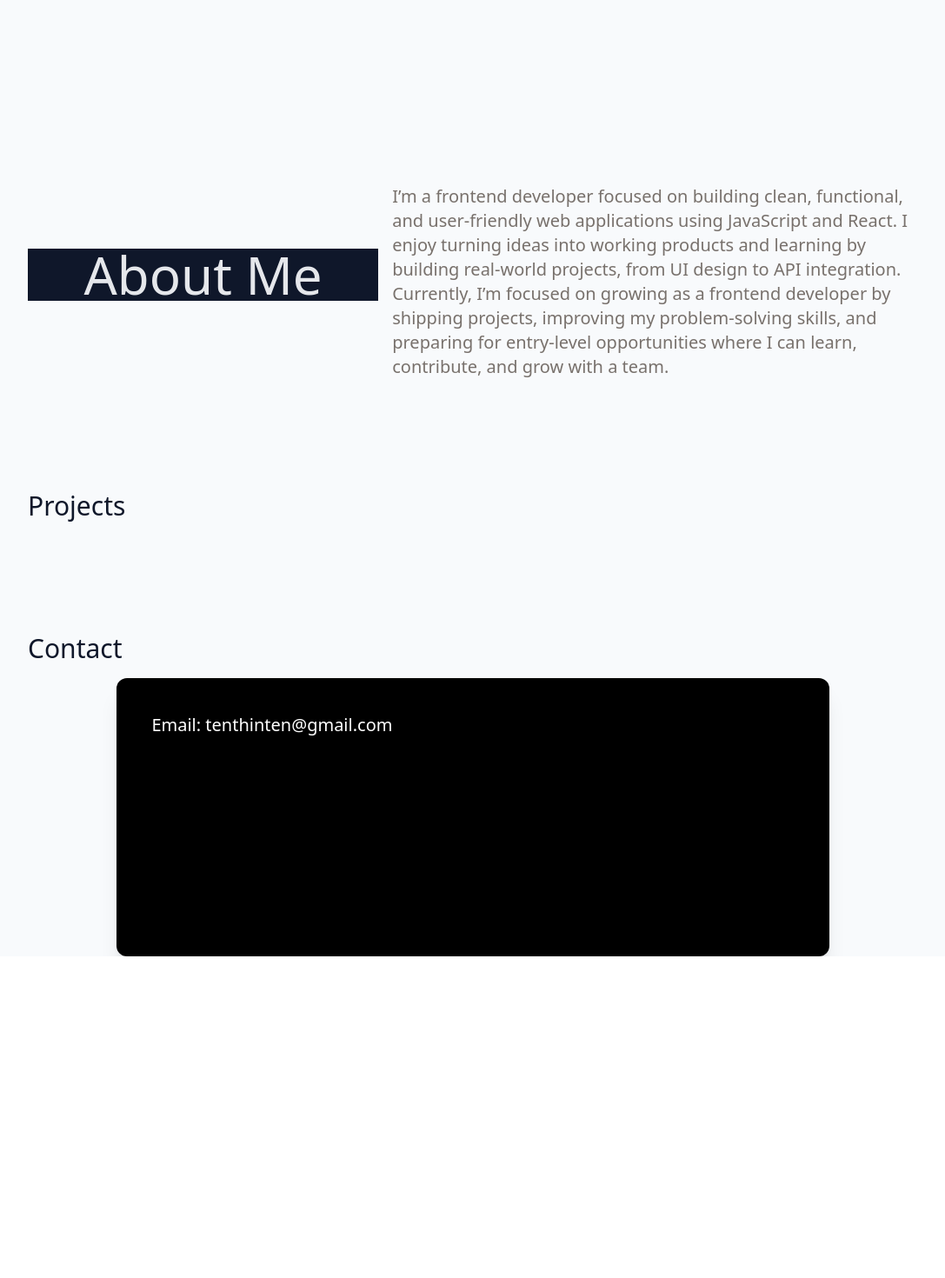
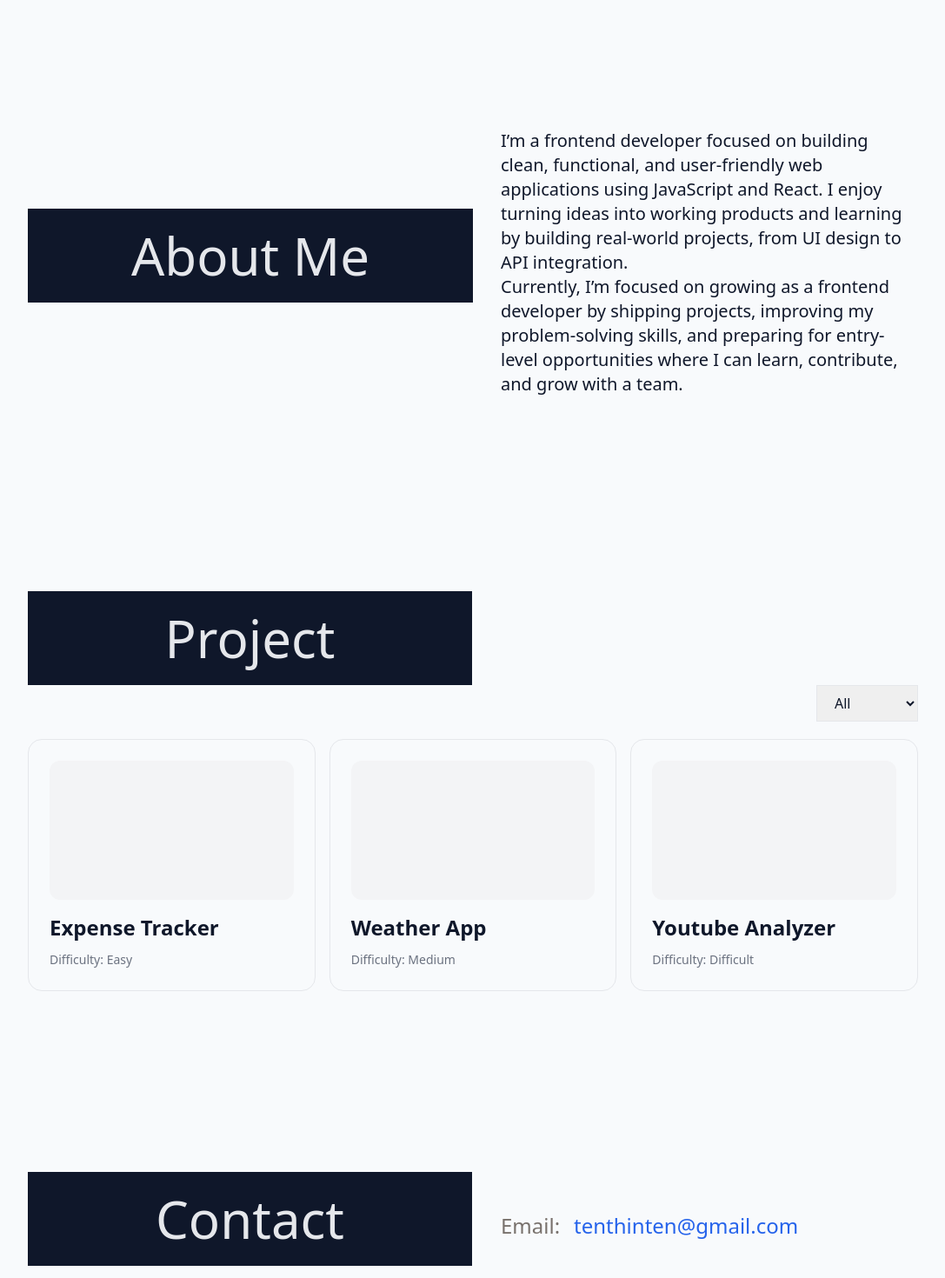
Before and after one commit to tenthin/portfolio4.0, a React (Vite) app: page / in a window 1280 px wide. Shown: the part 720-2190 px from the top of the page at 87% size, without its empty margins (96-1183 px from the left). Before the commit the page ends 1820 px from the top, so only its background shows below. Built offline with nearby package versions, Linux system fonts and the light colour scheme.

Commit message:
almost done, added contact and resume download

```diff
--- a/index.html
+++ b/index.html
@@ -1,5 +1,5 @@
 <!doctype html>
-<html lang="en">
+<html lang="en" class="scroll-smooth">
   <head>
     <meta charset="UTF-8" />
     <link rel="icon" type="image/svg+xml" href="/vite.svg" />
--- a/src/Components/layout/Hero.jsx
+++ b/src/Components/layout/Hero.jsx
@@ -20,13 +20,13 @@ const Hero = () => {
           </p>
 
           <div className="mt-8 flex justify-center items-center md:justify-start gap-4">
-            <button className="px-6 py-3 rounded-lg bg-cta-light hover:bg-surface-dark dark:bg-cta-dark border text-white dark:hover:text-textPrimary-dark dark:hover:bg-surface-dark font-medium">
+            <a href="#projects" className="px-6 py-3 rounded-lg bg-cta-light hover:bg-surface-dark dark:bg-cta-dark border text-white dark:hover:text-textPrimary-dark dark:hover:bg-surface-dark font-medium">
               View Projects
-            </button>
+            </a>
 
-            <button className="px-6 py-3 rounded-lg border border-border-light hover:bg-surface-dark dark:border-border-light text-textPrimary-light hover:text-textPrimary-dark dark:text-textPrimary-light dark:hover:text-textPrimary-dark dark:bg-surface-light dark:hover:bg-surface-dark">
+            <a href="/Tenzin_Resume.pdf" download className="px-6 py-3 rounded-lg border border-border-light hover:bg-surface-dark dark:border-border-light text-textPrimary-light hover:text-textPrimary-dark dark:text-textPrimary-light dark:hover:text-textPrimary-dark dark:bg-surface-light dark:hover:bg-surface-dark">
               Download Resume
-            </button>
+            </a>
             <div>
               <div className="flex gap-4">
                 <i className="fa-brands fa-linkedin text-4xl cursor-pointer text-[#0a66c2]"></i>
--- a/src/Components/layout/Navbar.jsx
+++ b/src/Components/layout/Navbar.jsx
@@ -2,7 +2,7 @@ import React from "react";
 import ThemeToggle from "../ThemeToggle";
 const Navbar = () => {
   return (
-    <nav className="sticky top-0 z-500 bg-bg-light dark:bg-bg-dark pb-20">
+    <nav className="sticky top-0 z-500 bg-bg-light dark:bg-bg-dark pb-15">
       <div className="w-[80%] mx-auto flex items-center justify-between pt-5">
         <h1 className="logo text-5xl cursor-pointer">tenzin.dev</h1>
         <ul className="flex gap-5 text-xl items-center">
@@ -13,7 +13,7 @@ const Navbar = () => {
     dark:hover:bg-bg-light dark:hover:text-textPrimary-light
     transition-colors"
           >
-            Projects
+            <a href="#projects">Projects</a>
           </li>
           <li
             className=" cursor-pointer px-4 py-2 rounded-lg
@@ -22,7 +22,7 @@ const Navbar = () => {
     dark:hover:bg-bg-light dark:hover:text-textPrimary-light
     transition-colors"
           >
-            About me
+            <a href="#aboutme">About me</a>
           </li>
           <li
             className=" cursor-pointer px-4 py-2 rounded-lg
@@ -31,7 +31,7 @@ const Navbar = () => {
     dark:hover:bg-bg-light dark:hover:text-textPrimary-light
     transition-colors"
           >
-            Contact
+            <a href="mailto:tenthinten@gmail.com">Contact</a>
           </li>
           <ThemeToggle />
         </ul>
--- a/src/Components/ui/Card.jsx
+++ b/src/Components/ui/Card.jsx
@@ -1,11 +1,17 @@
-import React from 'react'
+import React from "react";
 
-const Card = () => {
+const Card = ({ title, difficulty }) => {
   return (
-    <div>
+    <div className="border p-6 rounded-2xl hover:shadow-lg transition">
+      <div className="h-40 bg-gray-100 rounded-xl mb-4 cursor-pointer" />
 
+      <h3 className="text-2xl font-semibold mb-2">{title}</h3>
+
+      <span className="text-sm text-gray-500 capitalize">
+        Difficulty: {difficulty}
+      </span>
     </div>
-  )
-}
+  );
+};
 
-export default Card
+export default Card;
--- a/src/Pages/About.jsx
+++ b/src/Pages/About.jsx
@@ -3,11 +3,11 @@ import React from "react";
 const About = () => {
   return (
     <>
-      <div className="mt-20 w-4/5 m-auto flex items-center gap-4">
-        <h1 className="text-6xl flex flex-[0.8] items-center justify-center bg-bg-dark text-textPrimary-dark dark:text-textPrimary-light dark:bg-bg-light">
+      <div className="pb-20 w-4/5 m-auto flex items-center gap-4" id="aboutme">
+        <h1 className="text-6xl flex flex-[1] p-6 items-center justify-center bg-bg-dark text-textPrimary-dark dark:text-textPrimary-light dark:bg-bg-light">
           About Me
         </h1>
-        <p className="mt-4 text-xl flex-[1.2] text-stone-500">
+        <p className="mt-4 text-xl flex-[1] text-stone-500border border-bg-dark dark:border-bg-light p-4">
           I’m a frontend developer focused on building clean, functional, and
           user-friendly web applications using JavaScript and React. I enjoy
           turning ideas into working products and learning by building
--- a/src/Pages/Contact.jsx
+++ b/src/Pages/Contact.jsx
@@ -3,10 +3,22 @@ import React from "react";
 const Contact = () => {
   return (
     <>
-      <div className=" mt-32 w-4/5 m-auto">
-        <h1 className="text-3xl mb-4">Contact</h1>
-        <div className="w-4/5 m-auto h-80 bg-black rounded-xl shadow-xl p-10">
-          <p className="text-xl text-white">Email: tenthinten@gmail.com</p>
+      <div className=" mt-32 w-4/5 m-auto pb-[10%]">
+        <div className="flex items-center gap-4">
+          <h1 className="text-6xl flex flex-[1] p-6 items-center justify-center bg-bg-dark text-textPrimary-dark dark:text-textPrimary-light dark:bg-bg-light">
+            Contact
+          </h1>
+          <div className="mt-4 text-xl flex-[1] text-stone-500 border border-bg-light dark:border-bg-dark p-4">
+            <div className="flex gap-4 items-center">
+              <label className="text-2xl">Email:</label>
+              <a
+                href="mailto:tenthinten@gmail.com"
+                className="text-blue-600 hover:underline text-2xl"
+              >
+                tenthinten@gmail.com
+              </a>
+            </div>
+          </div>
         </div>
       </div>
     </>
--- a/src/Pages/Projects.jsx
+++ b/src/Pages/Projects.jsx
@@ -1,13 +1,54 @@
-import React from 'react'
+import React, { useState } from "react";
+import Card from "../Components/ui/Card";
 
+const projects = [
+  { id: 1, title: "Expense Tracker", difficulty: "Easy" },
+  { id: 2, title: "Weather App", difficulty: "Medium" },
+  { id: 3, title: "Youtube Analyzer", difficulty: "Difficult" },
+];
 const Projects = () => {
+  const [filter, setFilter] = useState("all");
+
+  const filteredProjects =
+    filter === "all"
+      ? projects
+      : projects.filter((p) => p.difficulty === filter);
+
   return (
     <>
-    <div className='text-3xl mt-32 w-4/5 m-auto'>
-      Projects
-    </div>
+      <div className="pb-20 w-4/5 m-auto scroll-mt-28" id="projects">
+        <div className="flex items-center gap-4">
+          <h1 className="text-6xl flex flex-[1] p-6 items-center justify-center bg-bg-dark text-textPrimary-dark dark:text-textPrimary-light dark:bg-bg-light">
+            Project
+          </h1>
+          <p className="mt-4 text-xl flex-[1] text-stone-500 border border-bg-light dark:border-bg-dark p-4"></p>
+        </div>
+
+        <div className="flex justify-end">
+          <select
+            value={filter}
+            onChange={(e) => setFilter(e.target.value)}
+            className="border px-4 py-2 dark:text-textPrimary-light"
+          >
+            <option value="all">All</option>
+            <option value="Easy">Easy</option>
+            <option value="Medium">Medium</option>
+            <option value="Difficult">Difficult</option>
+          </select>
+        </div>
+
+        <div className="grid grid-cols-1 sm:grid-cols-2 lg:grid-cols-3 gap-4 mt-5 ">
+          {filteredProjects.map((project) => (
+            <Card
+              key={project.id}
+              title={project.title}
+              difficulty={project.difficulty}
+            />
+          ))}
+        </div>
+      </div>
     </>
-  )
-}
+  );
+};
 
-export default Projects
+export default Projects;
```
Also changed, not shown: 1 other file (tests, documents, lock files or other folders).
